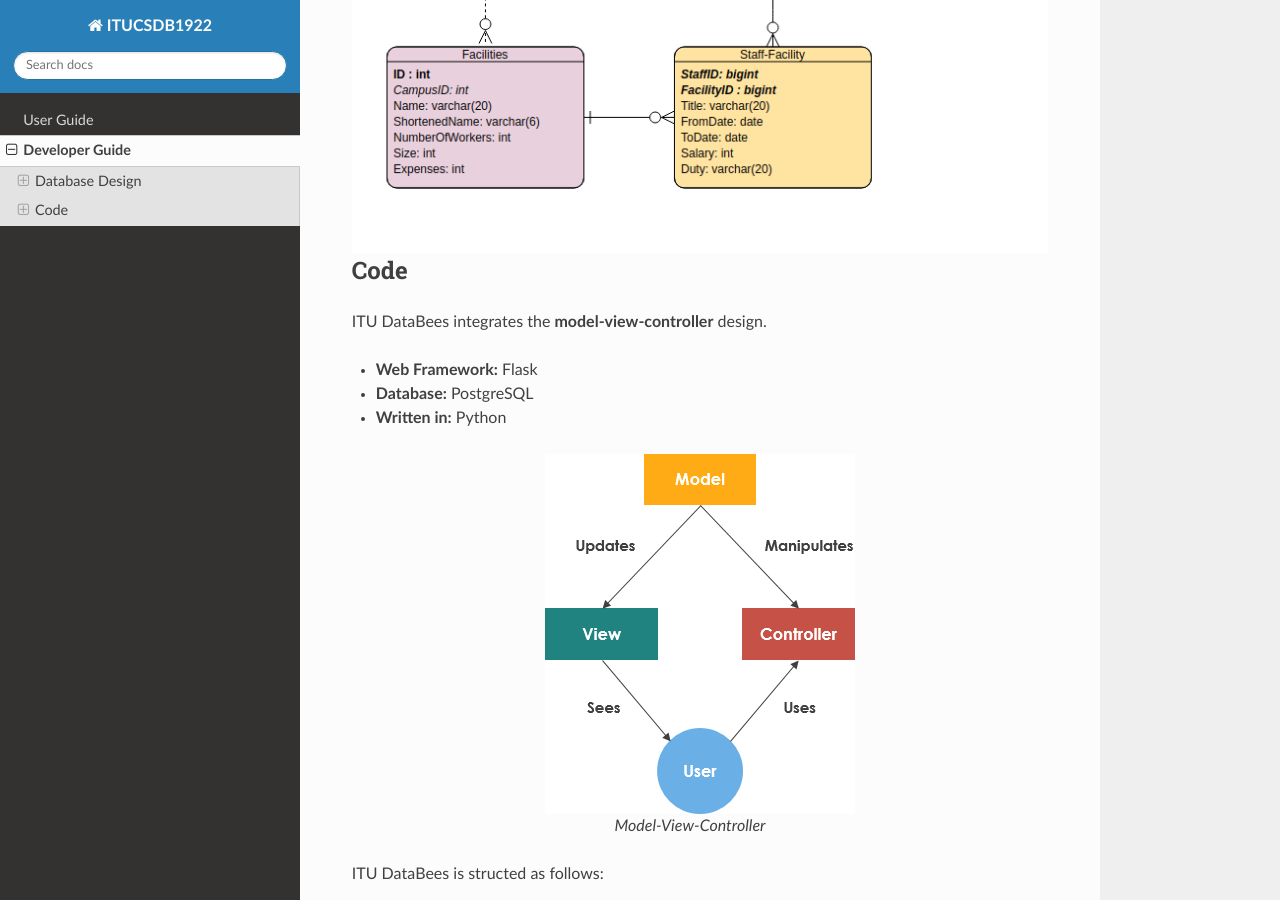
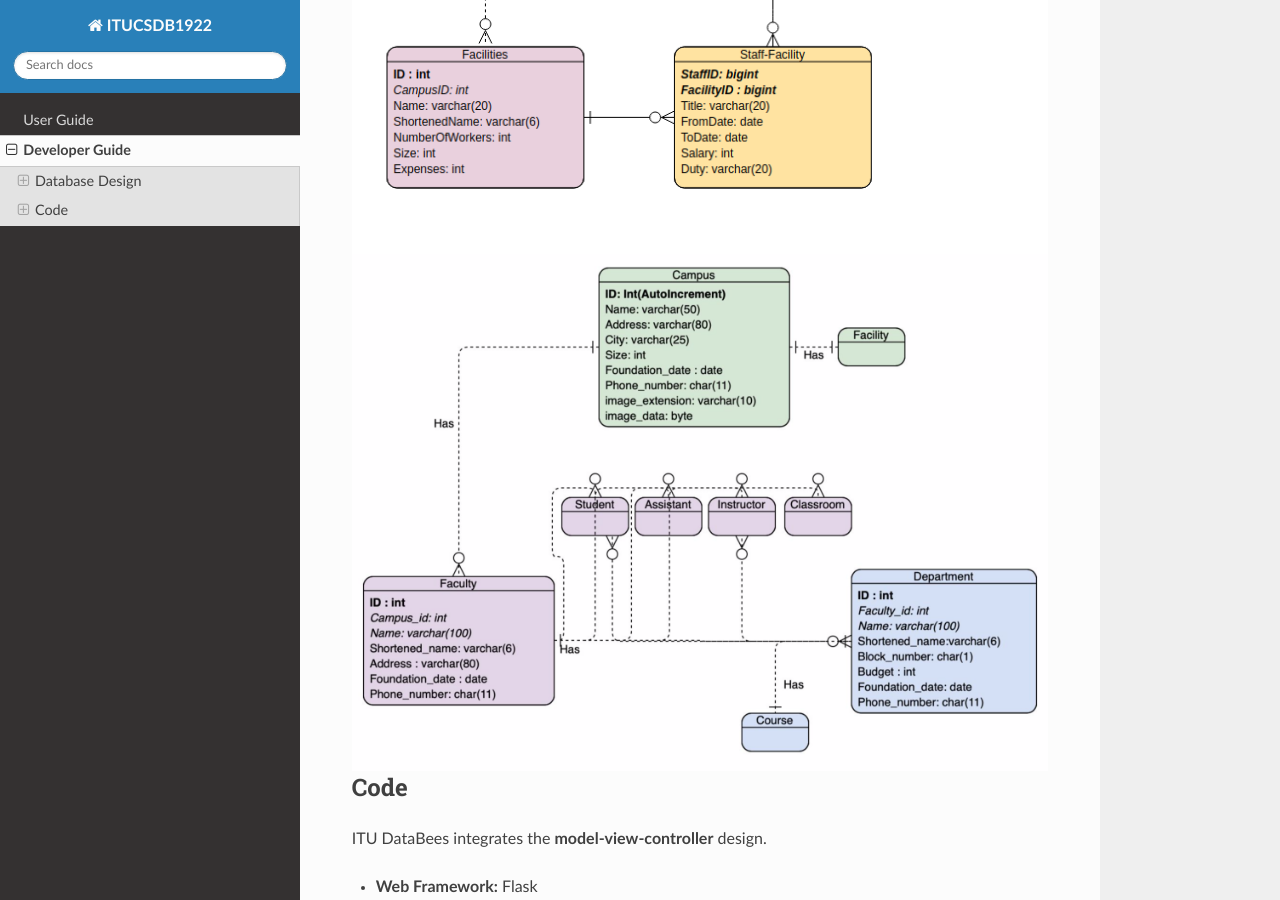
Before and after one commit to batuhanfaik/itu-cmpe, a Sphinx documentation site: the page built from docs/source/developer/index.rst, in a window 1280 px wide and 900 px high, scrolled down 1766 px. Built offline with Sphinx 7.4.7 and the Read the Docs theme 2.0.0, drawn with Linux system fonts in a browser that asks for light colours.

Commit message:
Add erd of akkiraz

```diff
--- a/docs/source/developer/index.rst
+++ b/docs/source/developer/index.rst
@@ -19,6 +19,10 @@ E/R Diagrams of DataBees
 
 .. figure:: ../../images/zeynepyetistiren_ERD.png
     :alt: ERD of Yetistiren
+    :align: center
+
+.. figure:: ../../images/akkiraz/cihat_erd.png
+    :alt: ERD of Akkiraz
     :align: center
 
 Code
```
